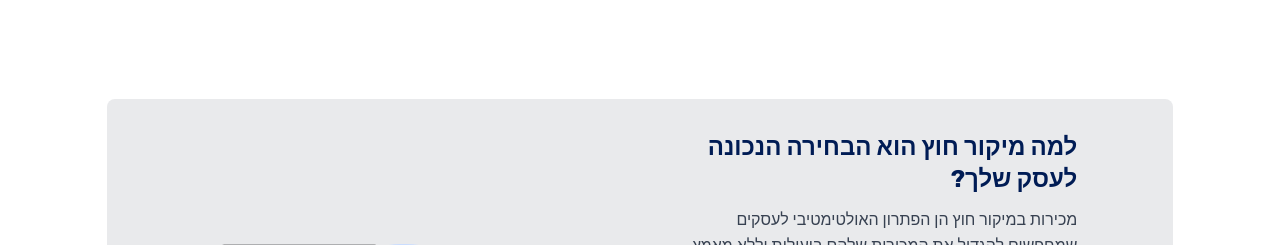
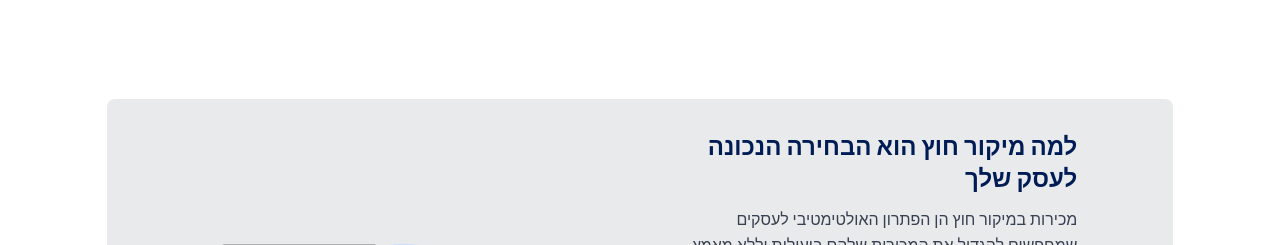
Before and after one commit to yigalipsey/upsale, a Next.js app: page / in a window 1280 px wide. Shown: the part 4800-5045 px from the top of the page. Built offline with nearby package versions, Linux system fonts and the light colour scheme; some icons are missing.

Commit message:
למה מיקור חוץ

```diff
--- a/app/components/AboutOutsourcing.jsx
+++ b/app/components/AboutOutsourcing.jsx
@@ -8,7 +8,7 @@ const AboutOutsourcing = () => {
         {/* טקסט */}
         <div className="lg:w-1/2 flex flex-col text-right">
           <h2 className="text-3xl lg:text-2xl font-extrabold text-[#001c55] mb-3">
-            למה מיקור חוץ הוא הבחירה הנכונה לעסק שלך?
+            למה מיקור חוץ הוא הבחירה הנכונה לעסק שלך
           </h2>
           <p className="text-base text-gray-700 leading-relaxed mb-2">
             מכירות במיקור חוץ הן הפתרון האולטימטיבי לעסקים שמחפשים להגדיל את
```
